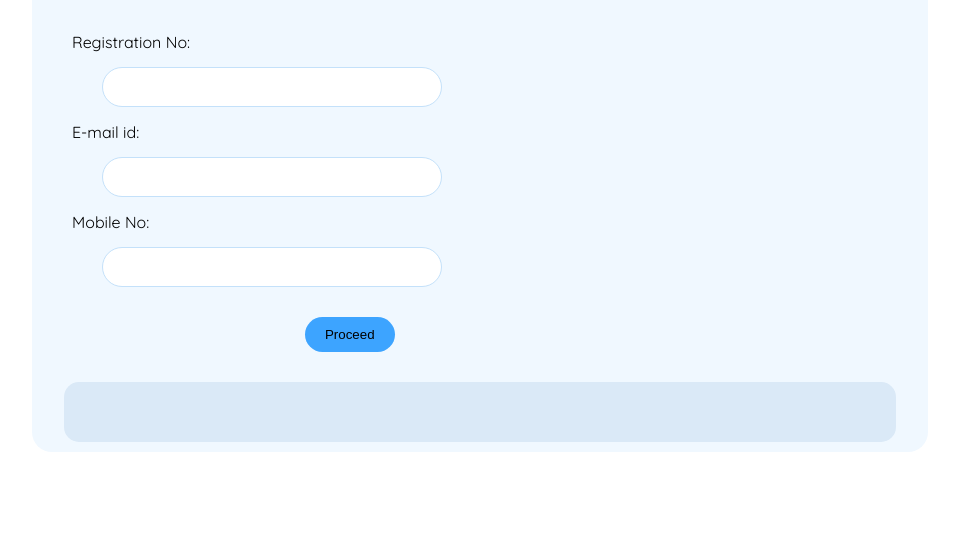
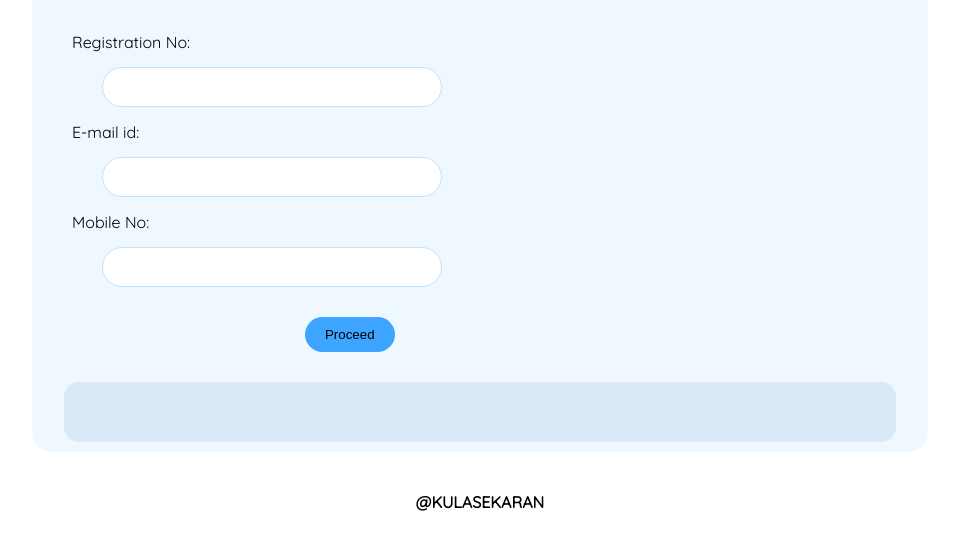
Before and after one commit to Kulasekaranguna/bca_student_details, a plain HTML site: page index.html in a window 1280 px wide. Shown: the part 103-652 px from the top of the page, without its empty margins (160-1119 px from the left). Drawn offline with Linux system fonts and the light colour scheme.

Commit message:
Update index.html

```diff
--- a/index.html
+++ b/index.html
@@ -88,6 +88,14 @@
            top: 15%;
            border-radius: 10px;
            display: none;
+        }
+        footer a{
+            color:black;
+              text-decoration: none;
+        }
+        footer p{
+             text-align: center;
+            font-weight: bold;
         }
         @media (max-width: 600px){
             .container{
@@ -187,6 +195,9 @@
             <img src="#" alt="Student img" >
         </div>
     </div>
+    <footer>
+        <a href="imkulasekaran.netlify.app/"><P>@KULASEKARAN</P></a>
+    </footer>
     <script>
         var button=document.querySelector("button");
         button.addEventListener('click',proceed);
```
